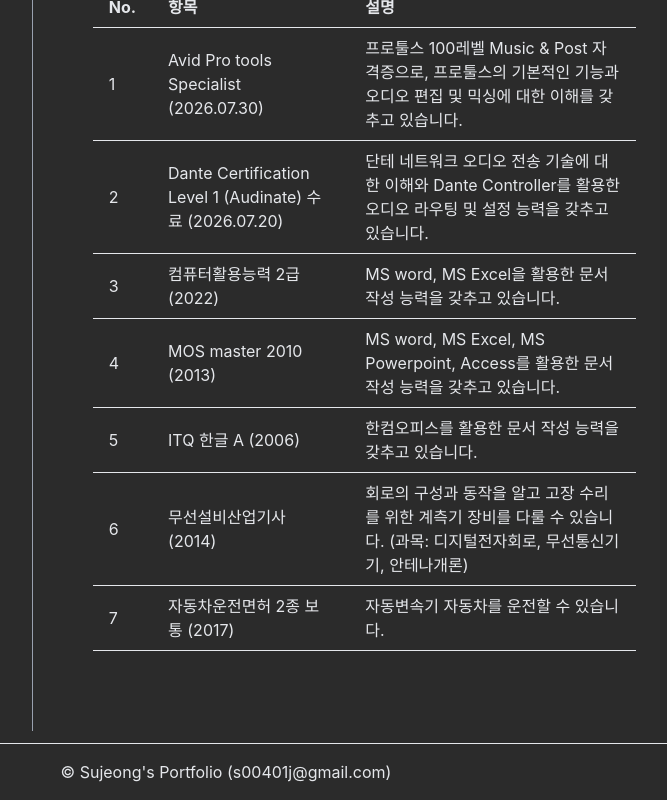
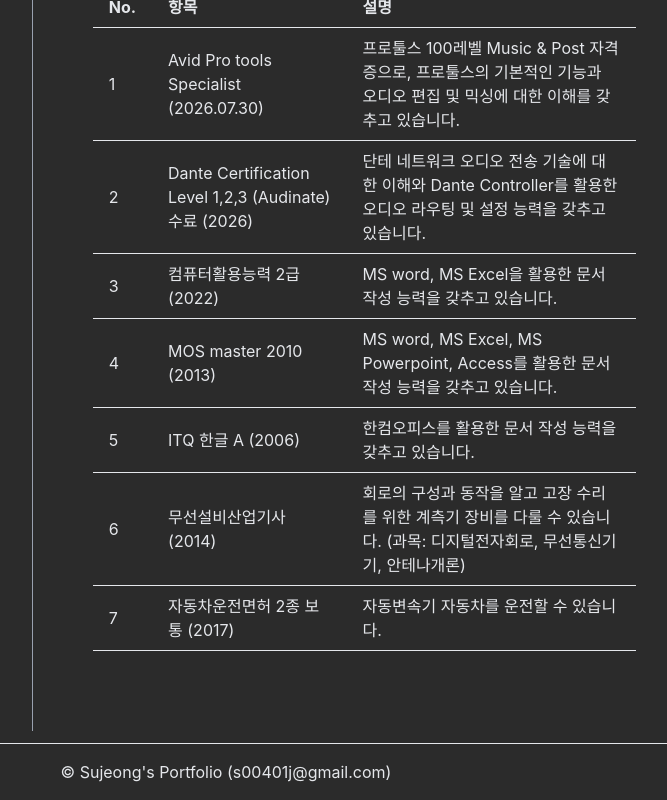
Before and after one commit to s00401j/wavPortfolio, a React (Vite) app: page / in a window 1280 px wide. Shown: the part 1534-2334 px from the top of the page, without its empty margins (414-1081 px from the left). Built offline with nearby package versions, Linux system fonts and the light colour scheme.

Commit message:
dante level 3 추가

```diff
--- a/src/pages/Certficates.jsx
+++ b/src/pages/Certficates.jsx
@@ -8,7 +8,7 @@
         },
         {
             id: 2,
-            title: "Dante Certification Level 1 (Audinate) 수료 (2026.07.20)",
+            title: "Dante Certification Level 1,2,3 (Audinate) 수료 (2026)",
             text: "단테 네트워크 오디오 전송 기술에 대한 이해와 Dante Controller를 활용한 오디오 라우팅 및 설정 능력을 갖추고 있습니다.",
         },
         {
```
